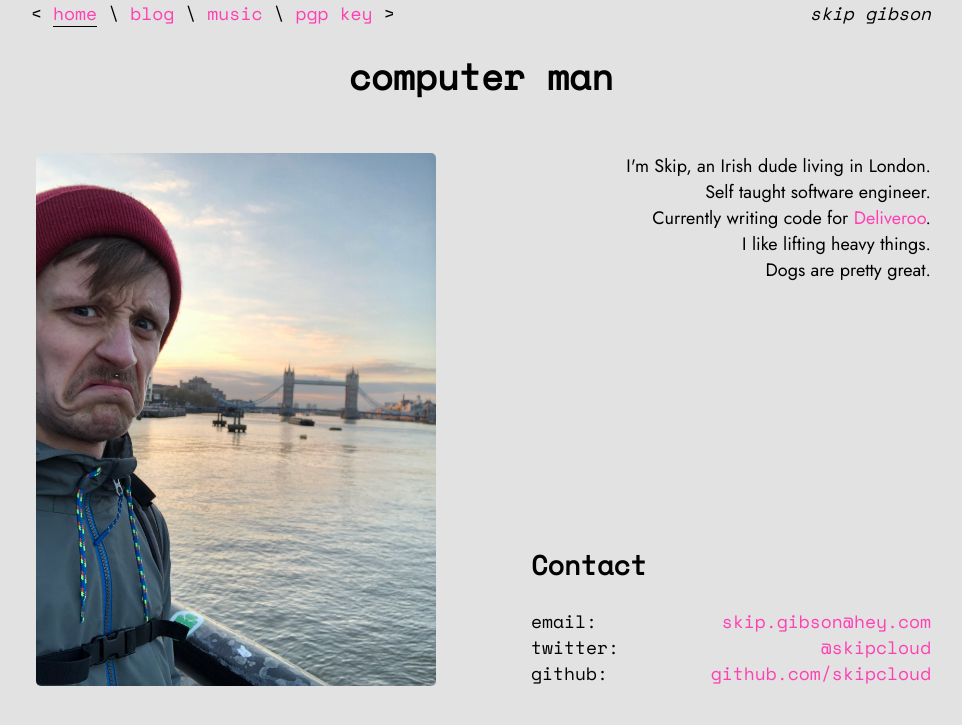
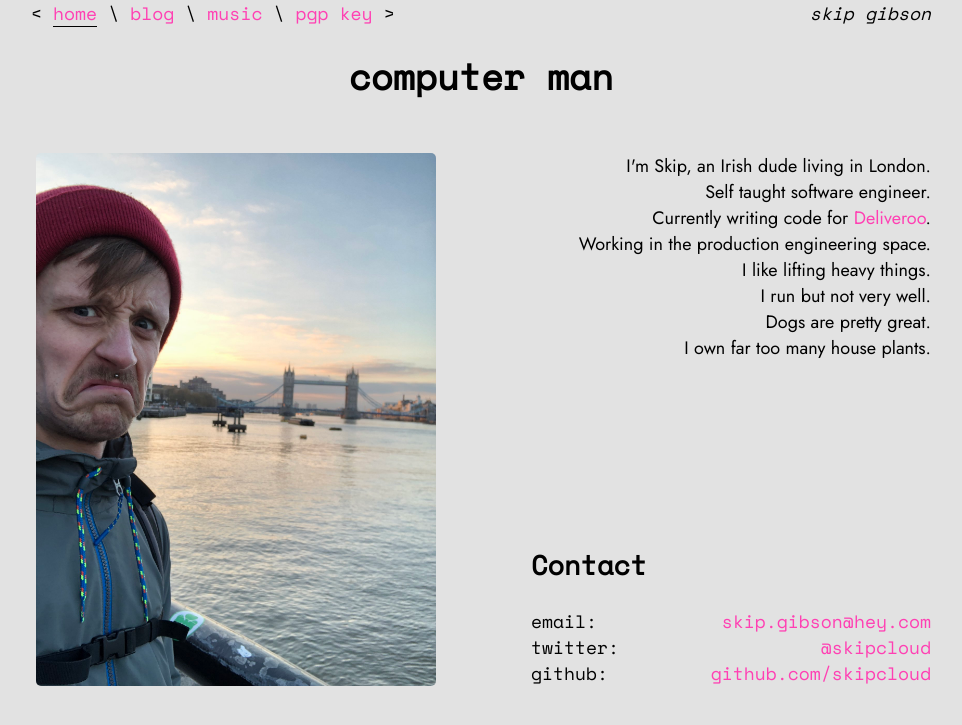
Before and after one commit to skipcloud/skipcloud.github.io, a Jekyll site: the page built from index.html, in a window 1280 px wide. Shown: the top 725 px of the page, without its empty margins (159-1121 px from the left). Built offline with Jekyll 4.4.1, drawn with Linux system fonts in a browser that asks for light colours.

Commit message:
update my about page

```diff
--- a/_includes/about.html
+++ b/_includes/about.html
@@ -2,6 +2,9 @@
   I'm Skip, an Irish dude living in London.<br />
   Self taught software engineer.<br />
   Currently writing code for <a href="https://www.deliveroo.co.uk/">Deliveroo</a>.<br />
+  Working in the production engineering space. <br />
   I like lifting heavy things.<br />
-  Dogs are pretty great.
+  I run but not very well. <br />
+  Dogs are pretty great. <br />
+  I own far too many house plants.
 </div>
```
